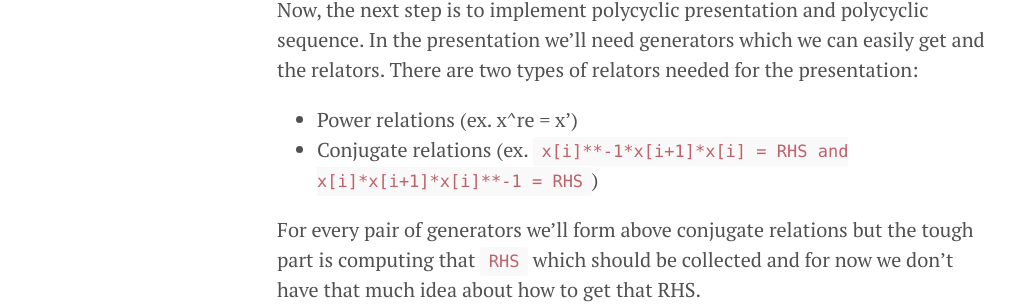
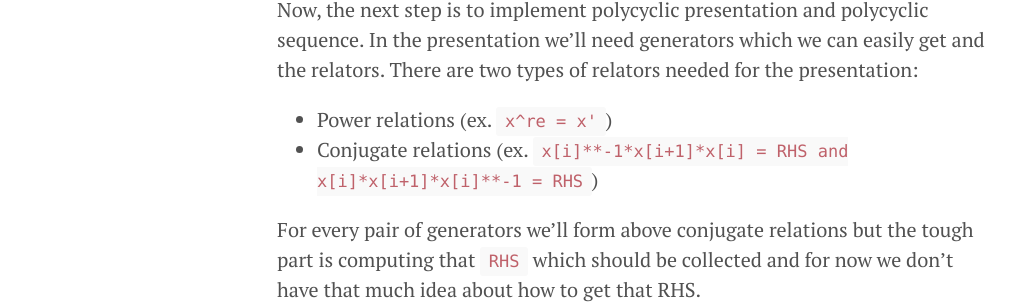
Before and after one commit to divyanshu132/divyanshu132.github.io, a Jekyll site: the page built from _posts/2019-07-01-gsoc-week-5.md, in a window 1280 px wide. Shown: the part 517-821 px from the top of the page, without its empty margins (3-1031 px from the left). Built offline with Jekyll 4.4.1, drawn with Linux system fonts in a browser that asks for light colours; comment, search, counter and statistics services are not loaded.

```diff
--- a/_posts/2019-07-01-gsoc-week-5.md
+++ b/_posts/2019-07-01-gsoc-week-5.md
@@ -9,7 +9,7 @@ This week was mostly about testing the collection of a word and fixing small bug
 
 Now, the next step is to implement polycyclic presentation and polycyclic sequence. In the presentation we'll need generators which we can easily get and the relators. There are two types of relators needed for the presentation:
 
- - Power relations (ex. x^re = x')
+ - Power relations (ex. `x^re = x'`)
  - Conjugate relations (ex. `x[i]**-1*x[i+1]*x[i] = RHS and x[i]*x[i+1]*x[i]**-1 = RHS`)
 
 For every pair of generators we'll form above conjugate relations but the tough part is computing that `RHS` which should be collected and for now we don't have that much idea about how to get that RHS.
```
